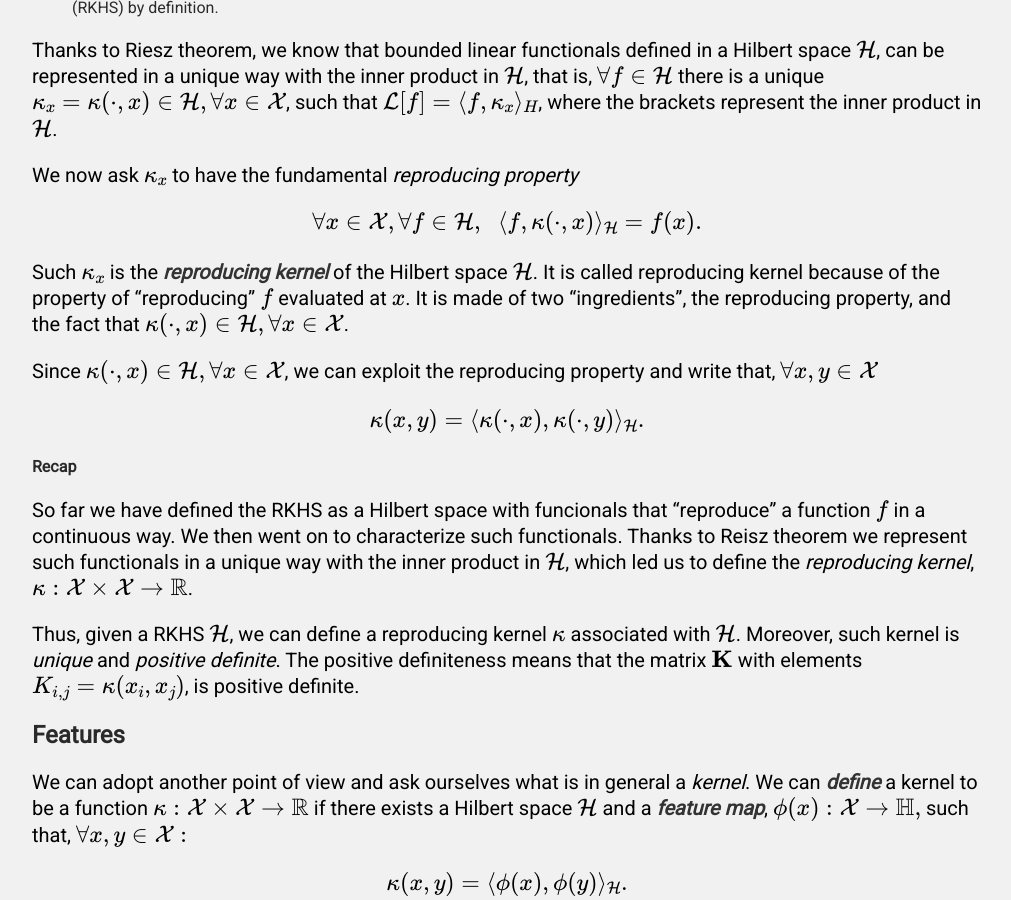
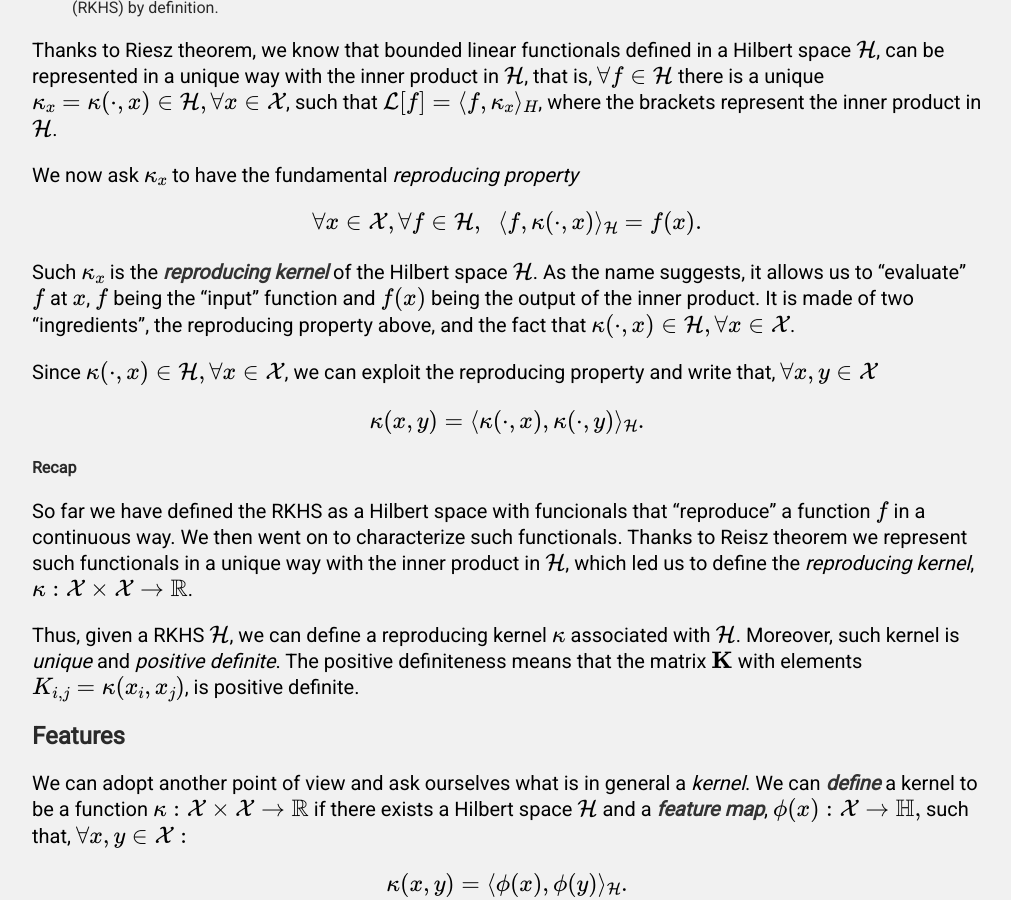
Before and after one commit to FullSimplify/FullSimplify.github.io, a Jekyll site: the page built from _posts/2000-01-02-Support-Vector-Machines,-a-Gentle-Introduction.md, in a window 1280 px wide and 900 px high, scrolled down 3491 px. Shown: the whole window, without its empty margins (133-1144 px from the left). Built offline with Jekyll 4.4.1, drawn with Linux system fonts in a browser that asks for light colours; formulas are drawn with MathJax 3.

Commit message:
Update 2000-01-02-Support-Vector-Machines,-a-Gentle-Introduction.md

```diff
--- a/_posts/2000-01-02-Support-Vector-Machines,-a-Gentle-Introduction.md
+++ b/_posts/2000-01-02-Support-Vector-Machines,-a-Gentle-Introduction.md
@@ -107,7 +107,7 @@ We now ask $$\kappa_x$$ to have the fundamental *reproducing property*
 \begin{equation}
 \forall x \in \mathcal{X},\forall f\in\mathcal{H},\;\;\langle f,\kappa(\cdot, x) \rangle_{\mathcal{H}} = f(x).
 \end{equation}
-Such $$\kappa_x$$ is the **reproducing kernel** of the Hilbert space $$\mathcal{H}$$. It is called reproducing kernel because of the property of "reproducing" $$f$$ evaluated at $$x$$. It is made of two "ingredients", the reproducing property, and the fact that $$\kappa(\cdot, x) \in \mathcal{H}, \forall x \in \mathcal{X}$$.
+Such $$\kappa_x$$ is the **reproducing kernel** of the Hilbert space $$\mathcal{H}$$. As the name suggests, it allows us to "evaluate" $$f$$ at $$x$$, $$f$$ being the "input" function and $$f(x)$$ being the output of the inner product. It is made of two "ingredients", the reproducing property above, and the fact that $$\kappa(\cdot, x) \in \mathcal{H}, \forall x \in \mathcal{X}$$.
 
 Since $$\kappa(\cdot, x)\in \mathcal{H}, \forall x\in\mathcal{X}$$, we can exploit the reproducing property and write
 that, $$\forall x, y\in \mathcal{X}$$
```
